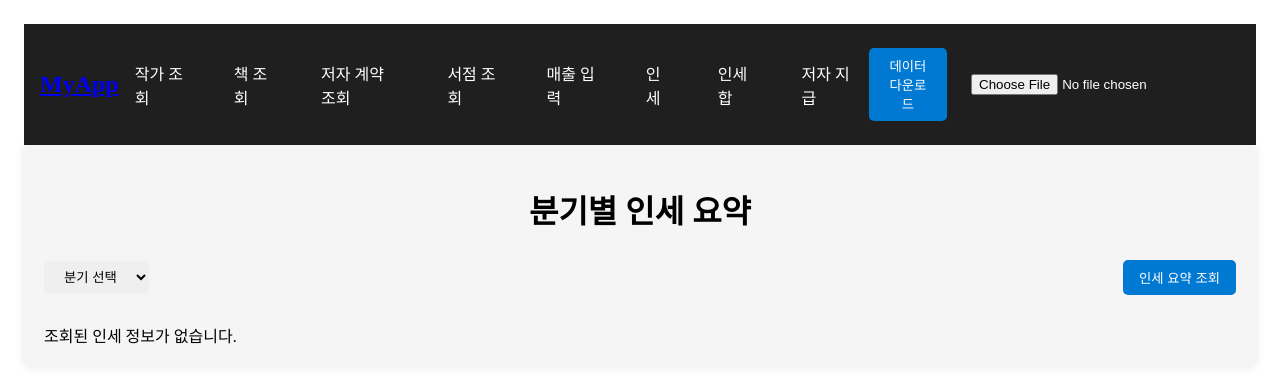
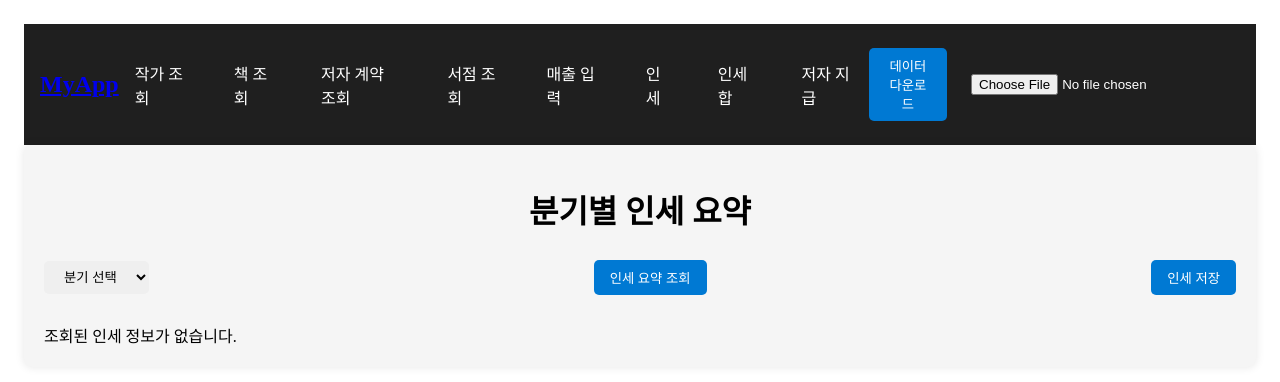
Before and after one commit to jungtaejoon/bookcloud-vue-inse, a Vue app: page /total-royalties in a window 1280 px wide. Shown: the top 382 px of the page. Built offline with nearby package versions, Linux system fonts and the light colour scheme.

Commit message:
폴더 이동 후 테스트

```diff
--- a/src/components/TotalRoyalties.vue
+++ b/src/components/TotalRoyalties.vue
@@ -9,7 +9,7 @@
         </option>
       </select>
       <button @click="fetchRoyaltiesForAllAuthors">인세 요약 조회</button>
-      <button v-if="isNew" class="save-royalties-button" @click="addRoyalties">인세 저장</button>
+      <button class="save-royalties-button" @click="addRoyalties">인세 저장</button>
     </div>
 
     <table v-if="authorRoyalties.length > 0">
@@ -77,7 +77,6 @@ const quarters = computed(() =>
 const authorRoyalties = ref([]);
 const modifiedSalesMapByISBNQuarter = new Map();
 const modifiedContractsMapByAuthorAndBookId = new Map();
-const isNew = ref(false);
 
 const updateModifiedSalesMap = () => {
   store.state.sales.forEach((sale) => {
```
Also changed, not shown: 1 other file (tests, documents, lock files or other folders).
